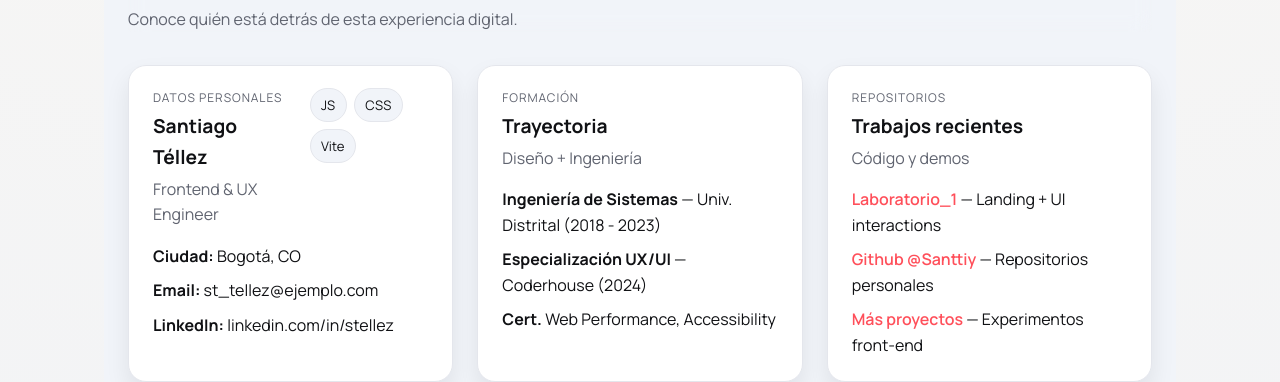
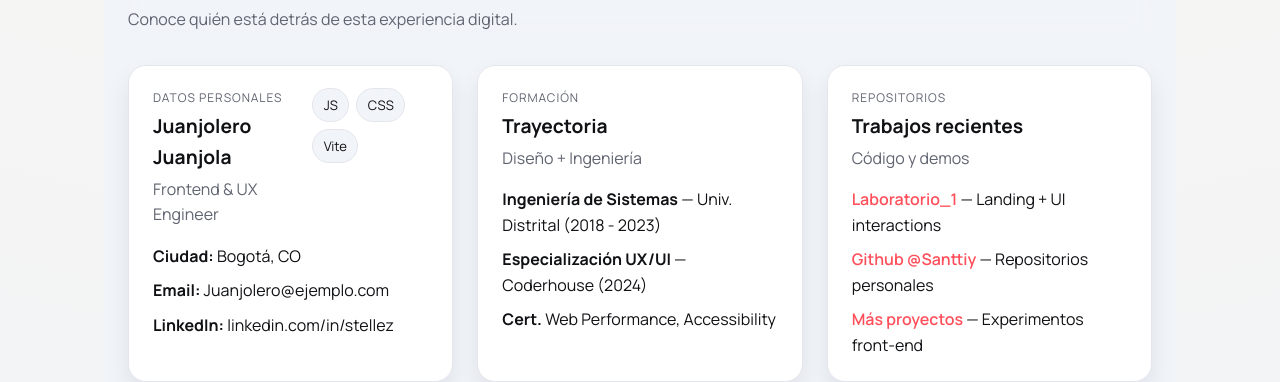
Before and after one commit to Santtiy/Laboratorio_1, a website built with Vite: page index.html in a window 1280 px wide. Shown: the part 2086-2468 px from the top of the page. Built offline with nearby package versions, Linux system fonts and the light colour scheme.

Commit message:
chore: actualiza datos en index

```diff
--- a/index.html
+++ b/index.html
@@ -167,7 +167,7 @@
 					<div class="cv-card-header">
 						<div>
 							<p class="cv-eyebrow">Datos personales</p>
-							<h3 class="cv-name">Santiago Téllez</h3>
+							<h3 class="cv-name">Juanjolero Juanjola</h3>
 							<p class="cv-role">Frontend & UX Engineer</p>
 						</div>
 						<div class="cv-chips">
@@ -178,7 +178,7 @@
 					</div>
 					<ul class="cv-list">
 						<li><strong>Ciudad:</strong> Bogotá, CO</li>
-						<li><strong>Email:</strong> st_tellez@ejemplo.com</li>
+						<li><strong>Email:</strong> Juanjolero@ejemplo.com</li>
 						<li><strong>LinkedIn:</strong> <a href="https://www.linkedin.com" target="_blank" rel="noreferrer">linkedin.com/in/stellez</a>
 						</li>
 					</ul>
```
